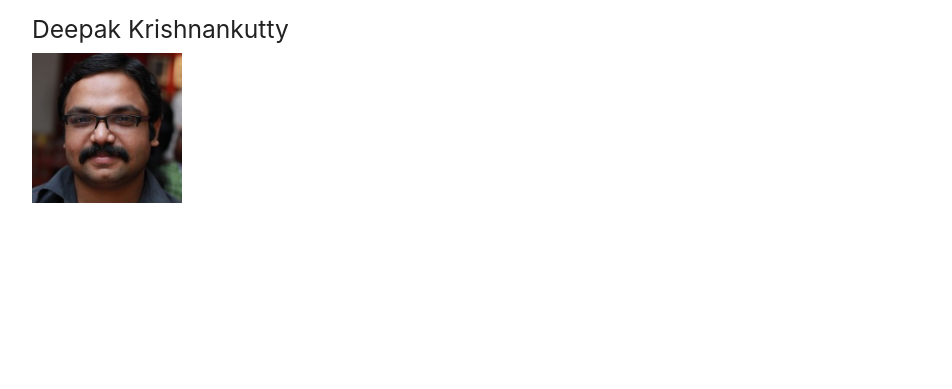
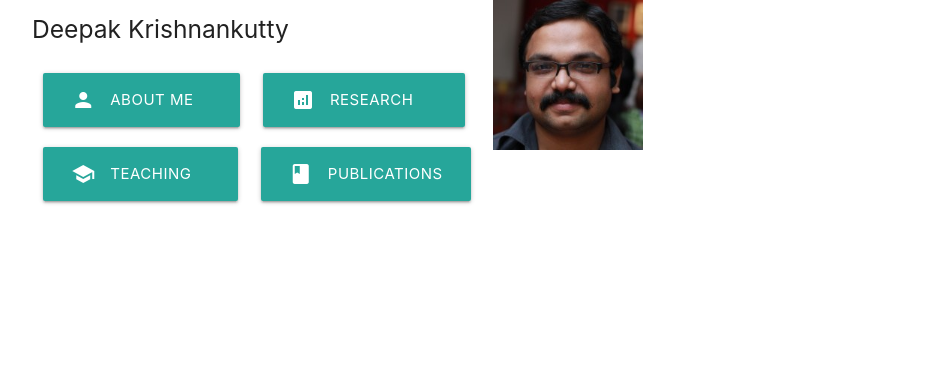
Before and after one commit to deepakk0/deepakk0.github.io, a plain HTML site: page index.html in a window 1280 px wide. Shown: the top 389 px of the page, without its empty margins (160-1112 px from the left). Drawn offline with Linux system fonts and the light colour scheme.

Commit message:
Update index.html

```diff
--- a/index.html
+++ b/index.html
@@ -24,10 +24,28 @@
   <!-- Navigation -->
   <div class="container">
     <div class="row">
-      <div class="col-sm">
+      <div class="col">
+        <div class="row">
           <h5>Deepak Krishnankutty</h5>
+        </div>
+        <div class="row">
+          <div class="col">
+            <a class="waves-effect btn-large" href="#About">About Me&nbsp;&nbsp;&nbsp;&nbsp; <i class="material-icons left">person</i></a>
+          </div>
+          <div class="col">
+            <a class="waves-effect btn-large" href="#Research">Research&nbsp;&nbsp;&nbsp;&nbsp;&nbsp; <i class="material-icons left">analytics</i></a>
+          </div>
+        </div>
+        <div class="row">
+          <div class="col">
+            <a class="waves-effect btn-large" href="#Teaching">Teaching&nbsp;&nbsp;&nbsp;&nbsp; <i class="material-icons left">school</i></a>
+          </div>
+          <div class="col">
+            <a class="waves-effect btn-large" href="#Publications">Publications <i class="material-icons left">book</i></a>
+          </div>
+        </div>
       </div>
-      <div class="col-sm">
+      <div class="col">
         <img src="./me.jpg" height="150" alt="Deepak">
       </div>
     </div>
```
